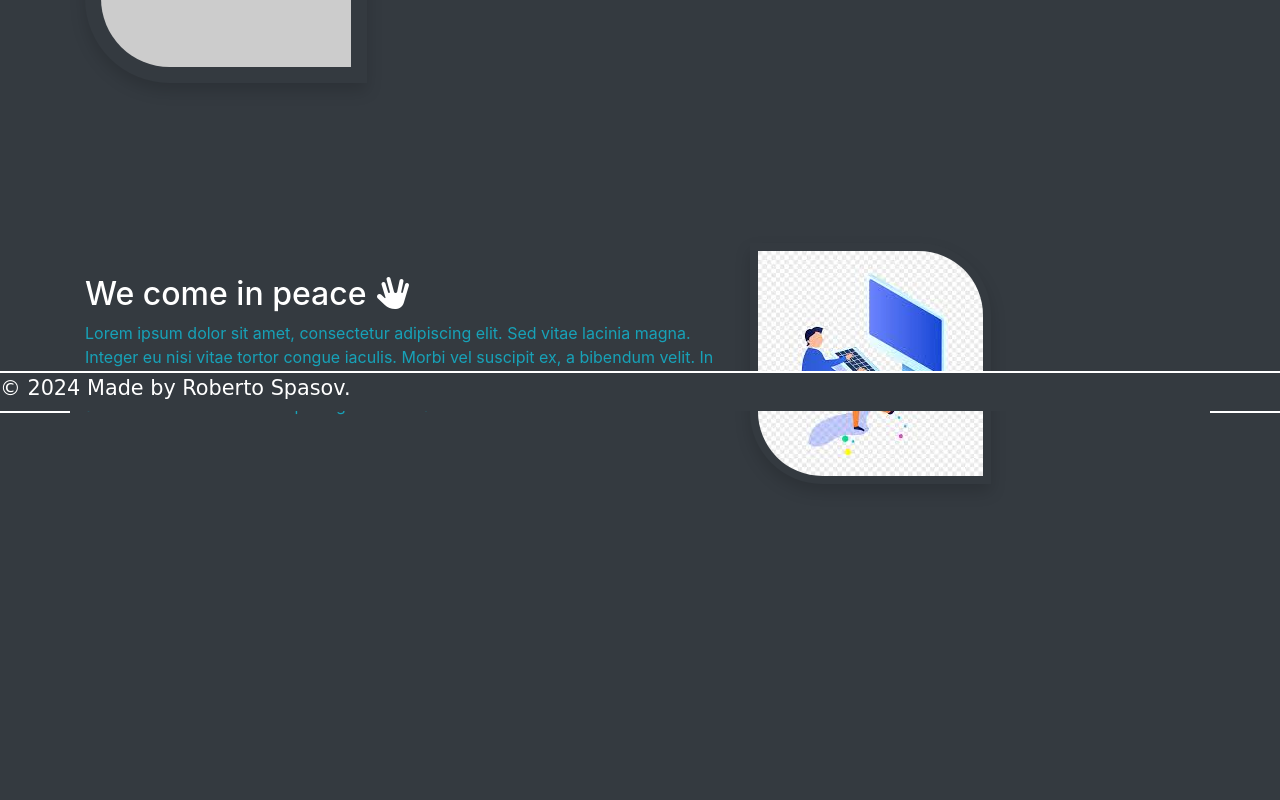
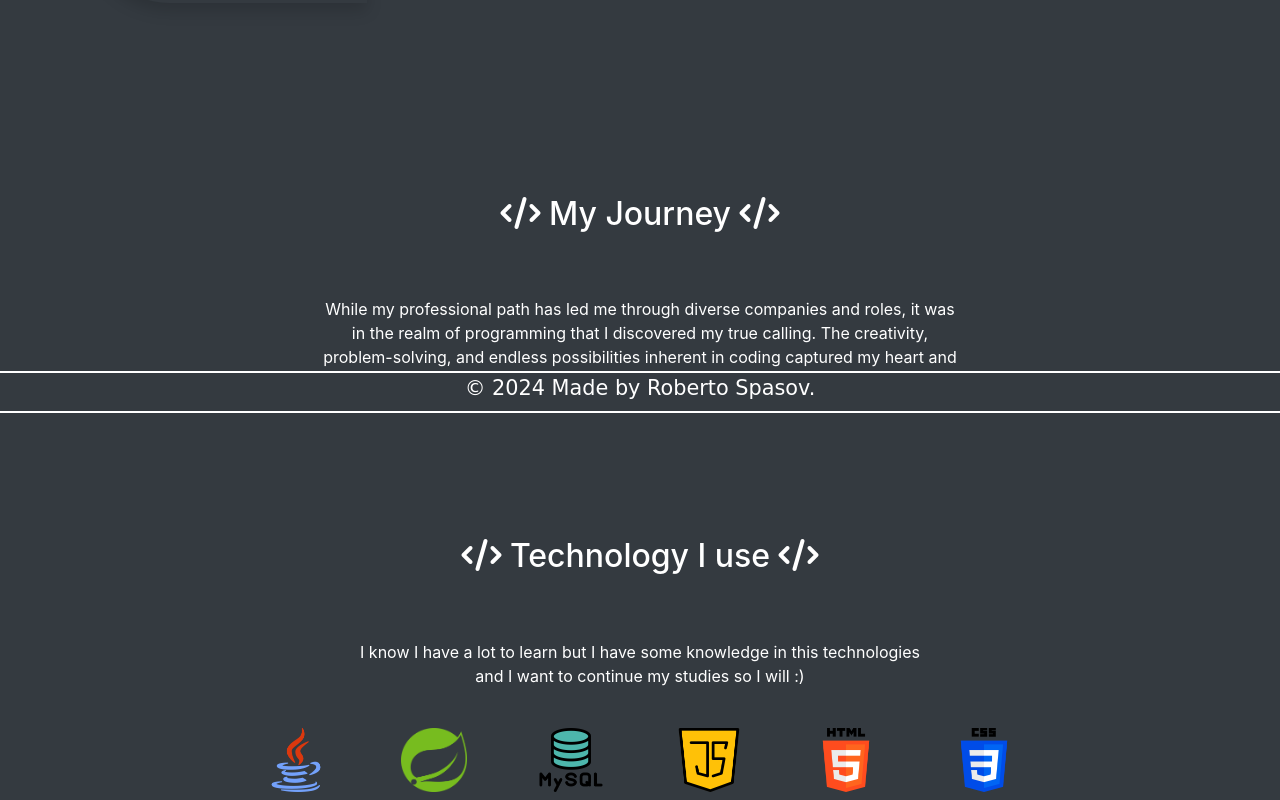
Before and after one commit to RobSunnn/robsunnn.github.io, a plain HTML site: page index.html in a window 1280 px wide. Shown: the part 387-1187 px from the top of the page. Before the commit the page ends 919 px from the top, so only its background shows below. Drawn offline with nearby package versions, Linux system fonts and the light colour scheme; placeholder pictures from the web are drawn by us; a web font is replaced by a local one.

Commit message:
added more information on index page

```diff
--- a/css/custom-styles.css
+++ b/css/custom-styles.css
@@ -7,7 +7,7 @@ body {
     background-color: #343a40;
     position: relative;
     background-repeat: no-repeat;
-    background-size: 100% 30%;
+    background-size: 100% 35%;
     border-top: 2px solid white;
     border-bottom: 2px solid white;
     width: 100%;
@@ -17,8 +17,10 @@ body {
 
 }
 
+
 .footer {
     background-color: #343a40;
+    text-align: center;
     color: white;
     font-family: "Shantell Sans", cursive;
     font-size: 1.3em;
@@ -43,35 +45,46 @@ body {
     border-top-right-radius: 30%;
 }
 
+.info-about-me {
+    margin: 10em auto;
+}
+
+.mt-6 {
+    margin-top: 5em;
+}
+
 .col-md-7 {
- margin-top: 2em;
+    margin: 0 auto;
+    display: flex;
+    flex-direction: column;
 }
 
 .col-md-7 h2 {
     color: white;
+    margin: 1em auto;
 }
 
-.row .col-md-8 {
-    margin-top: 5em;
+.col-md-7 p {
+    margin: 2em auto;
+    color: white;
+    text-align: center;
+    width: fit-content;
 }
 
+.col-md-9 {
+    display: flex;
+    margin: -5em auto 0 auto;
+    height: auto;
+}
+
+.col-md-9 img {
+    width: 8%;
+    height: 80%;
+    margin: auto auto;
+    background: transparent;
+}
 
 .nav-item:hover {
     background-color: black;
     border-radius: 50%;
 }
-
-.text-info {
-    color: white;
-}
-
-.row:nth-child(1) {
-
-    margin-top: 8em;
-    margin-bottom: 8em;
-}
-
-.mt-6 {
-    margin-top: 10em;
-    background: #343a40;
-}
--- a/css/description.css
+++ b/css/description.css
@@ -2,12 +2,11 @@
 @import url('https://fonts.googleapis.com/css2?family=Cormorant:ital,wght@0,300..700;1,300..700&family=Tektur:wght@400..900&family=Tilt+Prism&display=swap');
 
 .description {
-
     border-radius: 50px;
     height: auto;
     width: 100%;
     overflow: hidden;
-    margin: 0 auto;
+    margin: 3em auto 0 auto;
     color: white;
     font-family: "Tektur", sans-serif;
     font-size: 2.4em;
@@ -41,8 +40,7 @@
 }
 
 .title {
-    border-radius: 50%;
-    letter-spacing: 1.1vw;
+    letter-spacing: 1vw;
     height: 50px;
     width:60%;
     overflow: hidden;
--- a/index.html
+++ b/index.html
@@ -6,7 +6,7 @@
   <meta name="viewport" content="width=device-width, initial-scale=1.0">
   <!-- Bootstrap CSS -->
   <link href="https://maxcdn.bootstrapcdn.com/bootstrap/4.5.2/css/bootstrap.min.css" rel="stylesheet">
-  <title>Resume Page</title>
+  <title>I'm Roberto Spasov</title>
   <!-- Font Awesome -->
   <link rel="stylesheet" href="https://cdnjs.cloudflare.com/ajax/libs/font-awesome/6.5.1/css/all.min.css">
   <!-- My CSS -->
@@ -32,7 +32,7 @@
           <a class="nav-link" href="#">Home <span class="sr-only">(current)</span></a>
         </li>
         <li class="nav-item">
-          <a class="nav-link" href="under-development.html">About</a>
+          <a class="nav-link" href="under-development.html">Education</a>
         </li>
         <li class="nav-item">
           <a class="nav-link" href="under-development.html">Portfolio</a>
@@ -57,12 +57,22 @@
       <h2 class="description">Hello, my name is Roberto Spasov</h2>
       <p class="title">Web Developer</p>
 
-<!--      <p class="lead">Lorem ipsum dolor sit amet, consectetur adipiscing elit. Sed vitae lacinia magna. Integer eu nisi-->
-<!--        vitae tortor congue iaculis. Morbi vel suscipit ex, a bibendum velit. In porttitor auctor justo, ac-->
-<!--        laoreet sapien feugiat sit amet. Nullam vel leo tellus. Proin ac leo ut lorem eleifend tempus-->
-<!--        eget nec urna.</p>-->
+    </div>
+  </div>
+</div>
+
+<div class="info-about-me">
+
+  <div class="container mt-6">
+    <div class="row">
+
+      <div class="col-md-7">
+          <h2><i class="fa-solid fa-code"></i>     My Journey     <i class="fa-solid fa-code"></i></h2>
+
+          <p>While my professional path has led me through diverse companies and roles, it was in the realm of programming that I discovered my true calling. The creativity, problem-solving, and endless possibilities inherent in coding captured my heart and mind like nothing else.</p>
 
       </div>
+
     </div>
 </div>
 
@@ -70,29 +80,38 @@
     <div class="row">
 
       <div class="col-md-7">
-      <h2>We come in peace <i class="fa-solid fa-hand-spock"></i></h2>
+        <h2><i class="fa-solid fa-code"></i>   Technology I use   <i class="fa-solid fa-code"></i></h2>
 
-      <p class="text-info">Lorem ipsum dolor sit amet, consectetur adipiscing elit. Sed vitae lacinia magna. Integer eu nisi
-        vitae tortor congue iaculis. Morbi vel suscipit ex, a bibendum velit. In porttitor auctor justo, ac
-        laoreet sapien feugiat sit amet. Nullam vel leo tellus. Proin ac leo ut lorem eleifend tempus
-        eget nec urna.</p>
+        <p>I know I have a lot to learn but I have some knowledge in this technologies <br> and I want to continue my studies so I will :)</p>
 
       </div>
-    <div class="col-md-5">
-      <img src="images/images.jpg" alt="Profile Picture"
-           class="img-fluid profile-picture shadow p-2 mb-5 bg-body-tertiary">
+
+    </div>
+  </div>
+
+  <div class="container mt-6">
+    <div class="row">
+
+      <div class="col-md-9">
+
+        <img src="images/java.png" alt="java">
+        <img src="images/spring-3-logo-png-transparent.png" alt="spring">
+        <img src="images/mysql.png" alt="mysql">
+        <img src="images/java-script.png" alt="js">
+        <img src="images/html-5.png" alt="html">
+        <img src="images/css-3.png" alt="css">
+
+      </div>
+
     </div>
   </div>
 </div>
 
 
+
 <!-- Footer -->
 <div class="footer">
-
-
         <p>&copy; 2024 Made by Roberto Spasov.</p>
-
-
 </div>
 
 <!-- Bootstrap JS and dependencies -->
```
Also changed, not shown: css/form-style-contact-page.css (+15 -11 lines), css/responsive.css (+0 -14 lines), images/css-3.png (added), images/html-5.png (added), images/java-script.png (added), images/java.png (added), images/mysql.png (added), images/spring-3-logo-png-transparent.png (added). Lines whose indentation alone changed are shown as unchanged.
